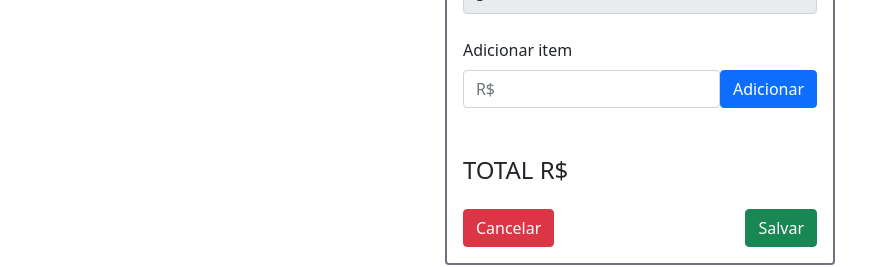
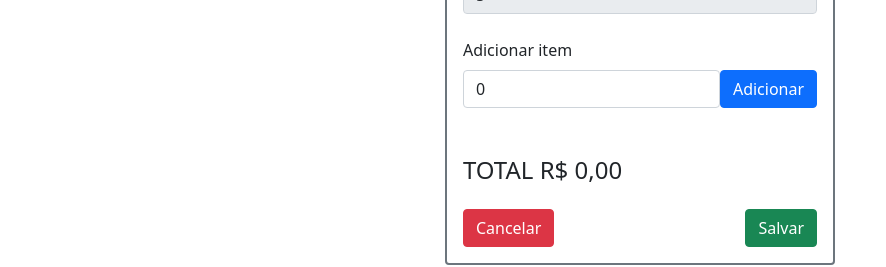
Before and after one commit to NathaliaMedeiros/projeto-paladar, a React (Create React App) app in the folder front-end/: page / in a window 1280 px wide. Shown: the part 165-432 px from the top of the page, without its empty margins (0-886 px from the left). Built offline with nearby package versions, Linux system fonts and the light colour scheme.

Commit message:
Conversao de moeda real

```diff
--- a/front-end/src/pages/Comandas/index.tsx
+++ b/front-end/src/pages/Comandas/index.tsx
@@ -3,13 +3,18 @@
 
 const Comandas = () => {
     const [numComanda, setNumComanda] = useState<number>();
-    const [listItens, setListItens] = useState<String[]>([]);
-    const [item, setItem] = useState<string>("");
+    const [listItens, setListItens] = useState<number[]>([]);
+    const [item, setItem] = useState<number>(0);
+    const [total, setTotal] = useState<number>(0);
 
-    function adicionarItem(item: String) {
+
+    function adicionarItem(item: number) {
+        const moeda = item.toLocaleString('pt-br',{style: 'currency', currency: 'BRL'});
+        console.log(moeda)
         listItens.push(item)
         setListItens(listItens);
-        setItem("");
+        setItem(0);
+        setTotal(listItens.reduce((total, currentElement) => total+currentElement))
     }
 
     function gerarNumComanda() {
@@ -33,25 +38,24 @@
                     <div className="mb-4">
                         <label htmlFor="item-value" className="form-label">Adicionar item</label>
                         <div className="d-flex justify-content-between" >
-                            <input type="text" className="form-control" id="item-value" placeholder="R$" value={item} onChange={(e) => setItem(e.target.value.toString())} />
+                            <input type="text" className="form-control" id="item-value" placeholder="R$" value={item} onChange={(e) => setItem(Number(e.target.value))} />
                             <button type="button" className="btn btn-primary" onClick={() => adicionarItem(item)}>Adicionar</button>
                         </div>
                     </div>
                     <div className="mb-4">
                         <table className="table">
                             <tbody>
-                                {listItens.map((i: String) =>
-                                    <tr>
-                                        <td>{i}</td>
+                                {listItens.map((i:number,pos) =>
+                                    <tr key={pos + "item"}>
+                                        <td>{i.toLocaleString('pt-br',{style: 'currency', currency: 'BRL'})}</td>
                                     </tr>
-
                                 )}
                             </tbody>
                         </table>
                     </div>
                     <div className="mb-4">
                         <h4 id="item-value">
-                            TOTAL R$
+                            TOTAL {total.toLocaleString('pt-br',{style: 'currency', currency: 'BRL'})}
                         </h4>
                     </div>
                     <div className="d-flex justify-content-between">
```
